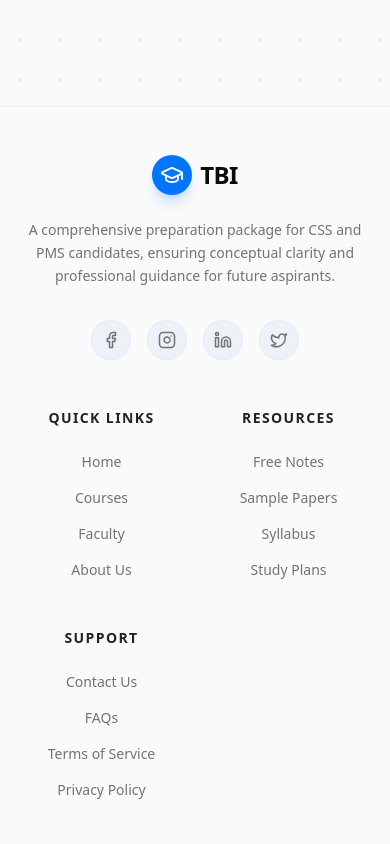
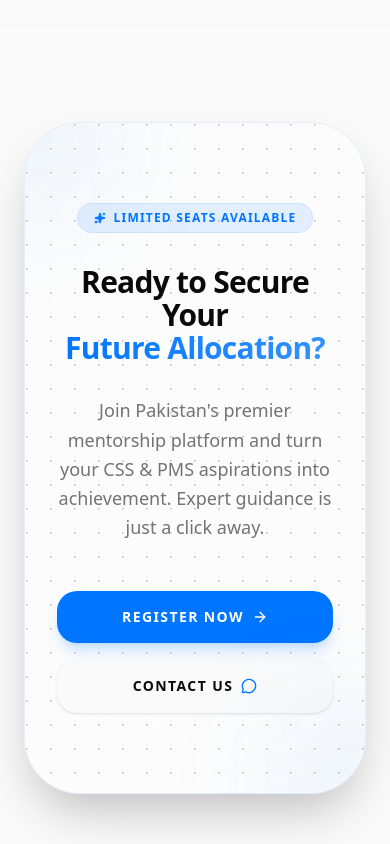
Before and after one commit to furqanistic/tbi, a React (Vite) app in the folder client/: page / in a window 390 px wide. Shown: the part 6100-6944 px from the top of the page. Built offline with nearby package versions, Linux system fonts and the light colour scheme.

Commit message:
add CTA section

```diff
--- /dev/null
+++ b/client/src/components/CTA.jsx
@@ -0,0 +1,63 @@
+// File: client/src/components/CTA.jsx
+import { ArrowRight, MessageCircle, Sparkles } from "lucide-react";
+
+export function CTA() {
+  return (
+    <section className="py-24 bg-background relative overflow-hidden">
+      {/* Background Decorative Element */}
+      <div className="absolute top-1/2 left-1/2 -translate-x-1/2 -translate-y-1/2 w-full h-full pointer-events-none -z-10">
+        <div className="absolute top-1/2 left-1/2 -translate-x-1/2 -translate-y-1/2 w-[80%] h-[80%] bg-primary/5 rounded-full blur-[120px]" />
+      </div>
+
+      <div className="container mx-auto px-6 relative z-10">
+        <div className="relative isolate overflow-hidden bg-white/40 dark:bg-primary/5 backdrop-blur-3xl px-8 py-20 rounded-[3.5rem] shadow-2xl border border-primary/10 sm:px-16 lg:px-24 group">
+          {/* Subtle Dot Pattern Overlay */}
+          <div
+            className="absolute inset-0 -z-10 opacity-[0.2] dark:opacity-[0.1] pointer-events-none"
+            style={{
+              backgroundImage: `radial-gradient(circle at 1.5px 1.5px, currentColor 1px, transparent 0)`,
+              backgroundSize: "24px 24px",
+            }}
+          ></div>
+
+          <div className="relative space-y-8 text-center flex flex-col items-center">
+            <div className="inline-flex items-center gap-2 px-4 py-1.5 rounded-full bg-primary/10 border border-primary/10 text-primary text-xs font-bold uppercase tracking-widest">
+              <Sparkles className="w-3 h-3 fill-current" />
+              Limited Seats Available
+            </div>
+
+            <h2 className="text-3xl md:text-5xl lg:text-6xl font-bold text-foreground tracking-tight leading-[1.1]">
+              Ready to Secure Your <br />
+              <span className="text-transparent bg-clip-text bg-linear-to-r from-primary to-primary/80">
+                Future Allocation?
+              </span>
+            </h2>
+
+            <p className="text-muted-foreground text-lg md:text-xl max-w-2xl mx-auto font-normal leading-relaxed">
+              Join Pakistan's premier mentorship platform and turn your CSS &
+              PMS aspirations into achievement. Expert guidance is just a click
+              away.
+            </p>
+
+            <div className="flex flex-col sm:flex-row items-center justify-center gap-4 pt-4 w-full">
+              <button className="w-full sm:w-auto group relative px-8 py-4 bg-primary text-white font-bold uppercase tracking-widest text-sm rounded-xl shadow-lg shadow-primary/20 transition-all duration-300 hover:-translate-y-0.5 active:scale-95 flex items-center justify-center gap-2 overflow-hidden">
+                <div className="absolute inset-0 bg-linear-to-r from-transparent via-white/20 to-transparent -translate-x-full group-hover:translate-x-full transition-transform duration-1000"></div>
+                Register Now
+                <ArrowRight className="h-4 w-4 transition-transform group-hover:translate-x-1" />
+              </button>
+
+              <button className="w-full sm:w-auto px-8 py-4 bg-background border border-border text-foreground font-bold uppercase tracking-widest text-sm rounded-xl transition-all duration-300 hover:bg-muted hover:-translate-y-0.5 active:scale-95 flex items-center justify-center gap-2 group shadow-sm">
+                Contact Us
+                <MessageCircle className="h-4 w-4 group-hover:scale-110 transition-transform text-primary" />
+              </button>
+            </div>
+          </div>
+
+          {/* Decorative Corner Accents */}
+          <div className="absolute -top-12 -left-12 w-32 h-32 bg-primary/10 rounded-full blur-3xl group-hover:bg-primary/20 transition-colors duration-700"></div>
+          <div className="absolute -bottom-12 -right-12 w-32 h-32 bg-primary/10 rounded-full blur-3xl group-hover:bg-primary/20 transition-colors duration-700"></div>
+        </div>
+      </div>
+    </section>
+  );
+}
--- a/client/src/pages/Home.jsx
+++ b/client/src/pages/Home.jsx
@@ -1,6 +1,8 @@
 import { Hero } from "@/components/Hero";
 import { CoreOffer } from "@/components/CoreOffer";
 import { HowItWorks } from "@/components/HowItWorks";
+
+import { CTA } from "@/components/CTA";
 
 export default function Home() {
   return (
@@ -8,7 +10,7 @@ export default function Home() {
       <Hero />
       <CoreOffer />
       <HowItWorks />
-      {/* Additional sections for the home page will be added here */}
+      <CTA />
     </>
   );
 }
```
